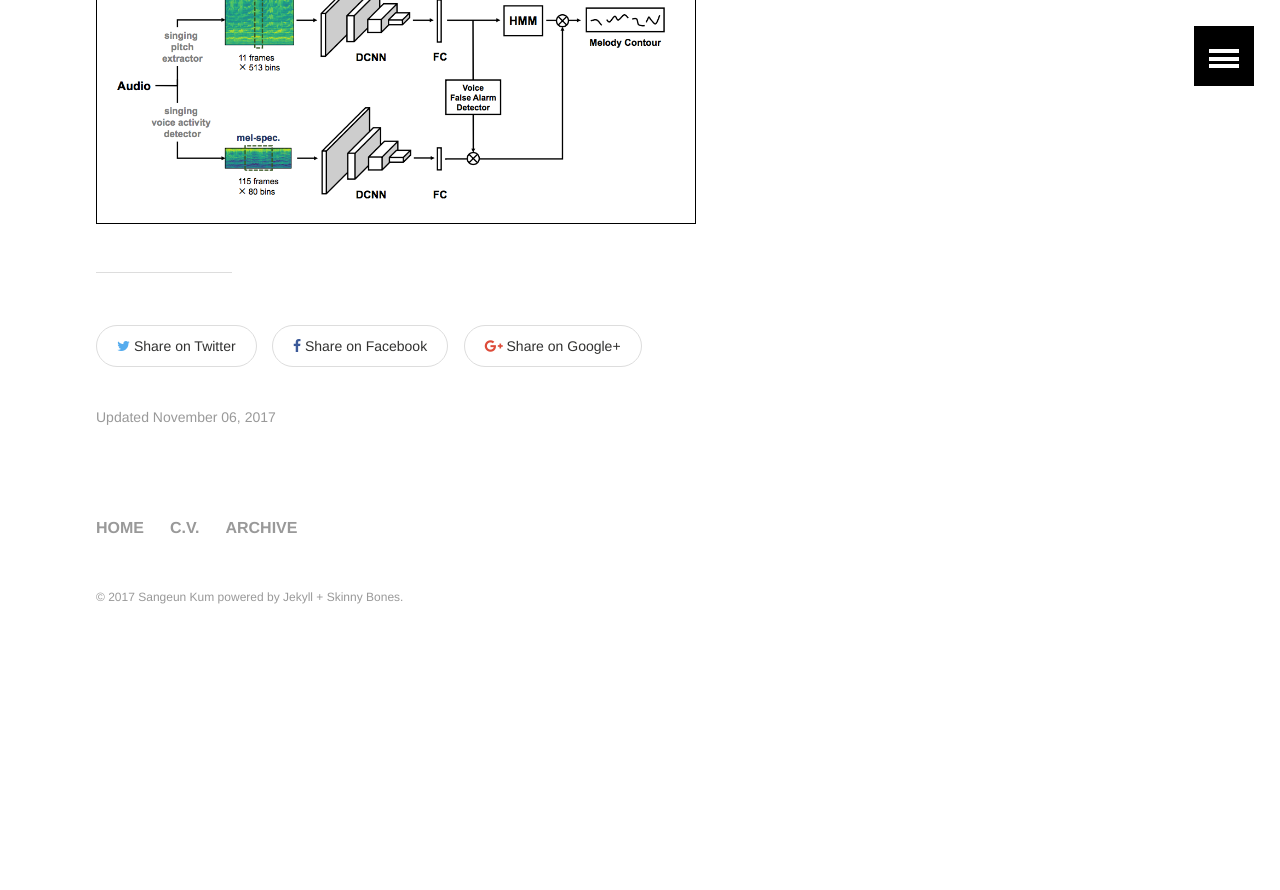
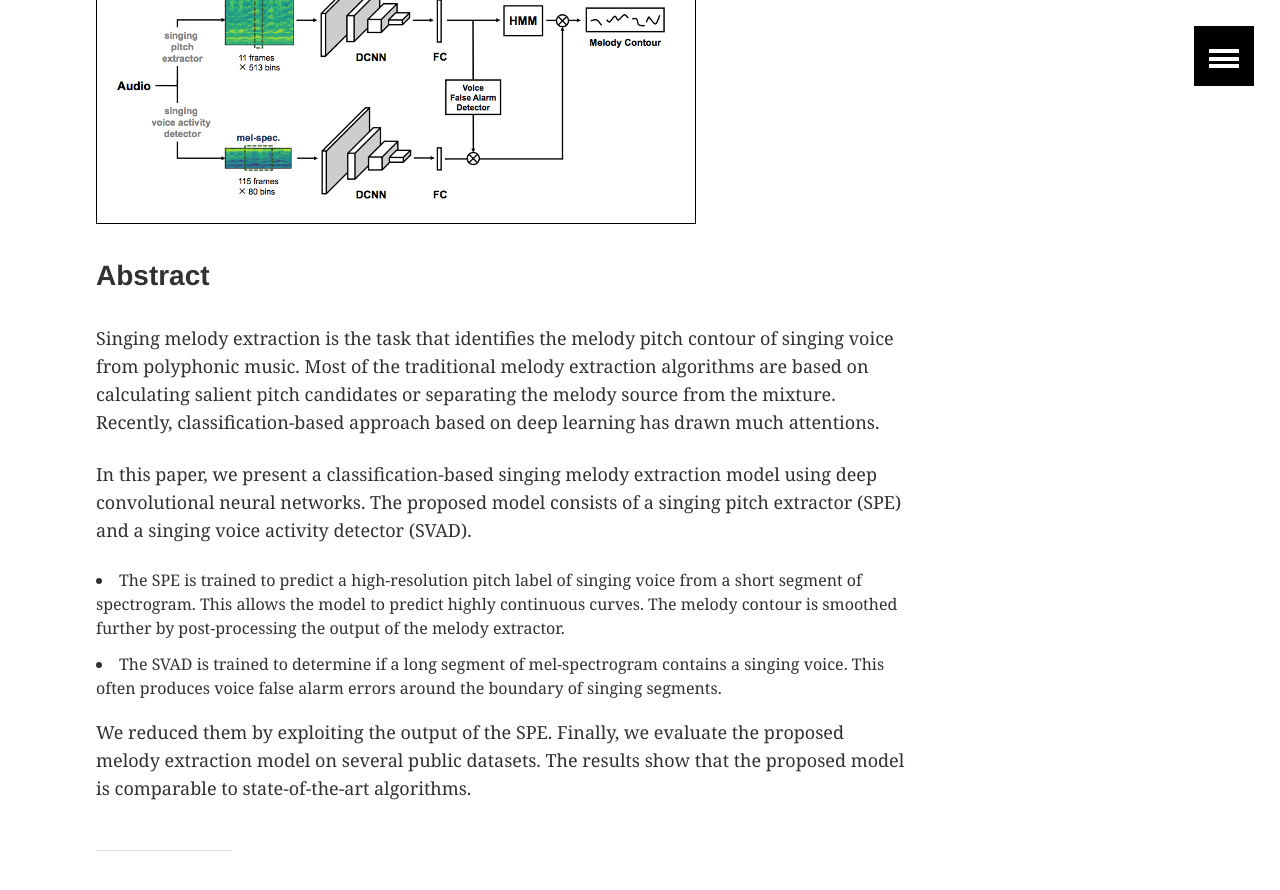
Before and after one commit to keums/keums.github.io, a Jekyll site: the page built from _posts/archive/2017-11-06-MelodyExtraction_CNN.md, in a window 1280 px wide and 900 px high, scrolled down 606 px. Shown: the top 890 px of the window. Built offline with Jekyll 4.4.1, drawn with Linux system fonts in a browser that asks for light colours; before the commit the page ends 1289 px from its top, so only the background shows below that.

Commit message:
Update 2017-11-06-MelodyExtraction_CNN.md

```diff
--- a/_posts/archive/2017-11-06-MelodyExtraction_CNN.md
+++ b/_posts/archive/2017-11-06-MelodyExtraction_CNN.md
@@ -20,3 +20,15 @@ image:
 <div style="width:600px; border:1px solid black;">
 <img src="/images/archive/appsci/melodyExtraction.png"  width="600">
 </div>
+
+<h3>Abstract</h3>
+
+<p>Singing melody extraction is the task that identifies the melody pitch contour of singing voice from polyphonic music. Most of the traditional melody extraction algorithms are based on calculating salient pitch candidates or separating the melody source from the mixture. Recently, classification-based approach based on deep learning has drawn much attentions.</p>
+
+<p>In this paper, we present a classification-based singing melody extraction model using deep convolutional neural networks. The proposed model consists of a singing pitch extractor (SPE) and a singing voice activity detector (SVAD). </p>
+
+<li>The SPE is trained to predict a high-resolution pitch label of singing voice from a short segment of spectrogram. This allows the model to predict highly continuous curves. The melody contour is smoothed further by post-processing the output of the melody extractor.
+
+<li>The SVAD is trained to determine if a long segment of mel-spectrogram contains a singing voice. This often produces voice false alarm errors around the boundary of singing segments.
+<p>
+We reduced them by exploiting the output of the SPE. Finally, we evaluate the proposed melody extraction model on several public datasets. The results show that the proposed model is comparable to state-of-the-art algorithms.</p>
```
